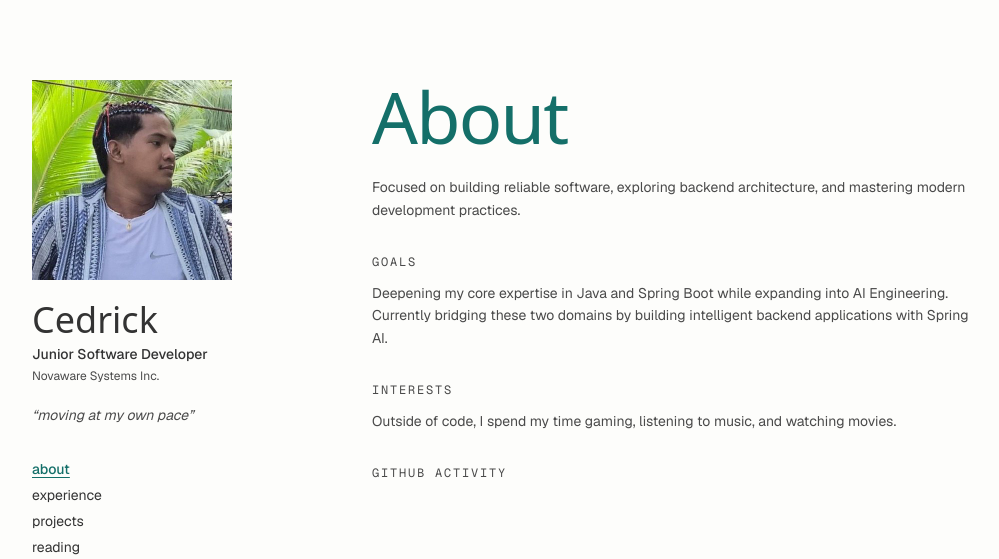
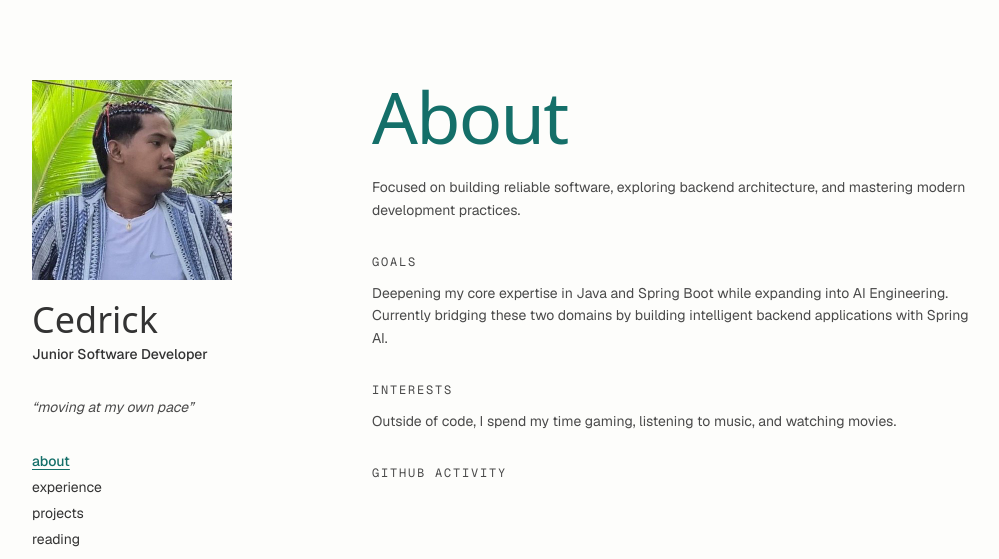
Before and after one commit to Cedrickkk/hulaanmo, an Astro site: page / in a window 1280 px wide. Shown: the top 559 px of the page, without its empty margins (88-1087 px from the left). Built offline with nearby package versions, Linux system fonts and the light colour scheme; Astro itself is replaced by a stand-in of ours; no server answers; a web font is replaced by a local one.

Commit message:
refactor(sidebar): remove company from profile

```diff
--- a/src/components/layout/Sidebar.astro
+++ b/src/components/layout/Sidebar.astro
@@ -16,9 +16,8 @@ import { profile } from "@/lib/profile";
     <div class="space-y-1">
       <p class="font-display text-4xl font-light tracking-normal">{profile.name}</p>
       <p class="text-sm font-medium text-[var(--color-fg)]">{profile.role}</p>
-      <p class="text-xs text-[var(--color-muted)]">{profile.company}</p>
     </div>
-     <p class="max-w-[65ch] text-sm leading-relaxed text-[var(--color-muted)]">
+     <p class="max-w-[65ch] text-sm leading-relaxed text-[var(--color-muted)] mt-3">
       <span class="italic">“moving at my own pace”</span>
     </p>
   </a>
--- a/src/lib/profile.ts
+++ b/src/lib/profile.ts
@@ -1,5 +1,4 @@
 export const profile = {
   name: "Cedrick",
   role: "Junior Software Developer",
-  company: "Novaware Systems Inc.",
 };
```
